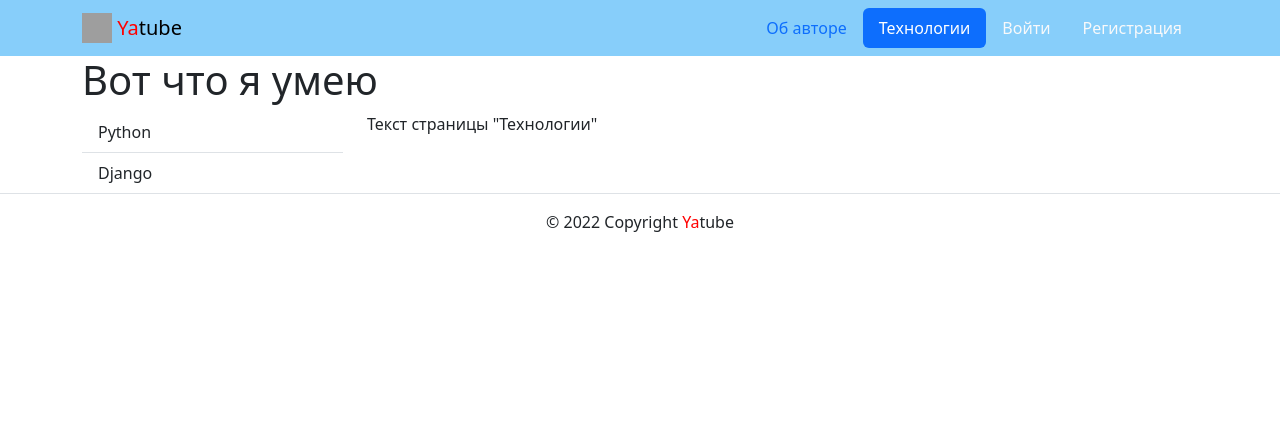
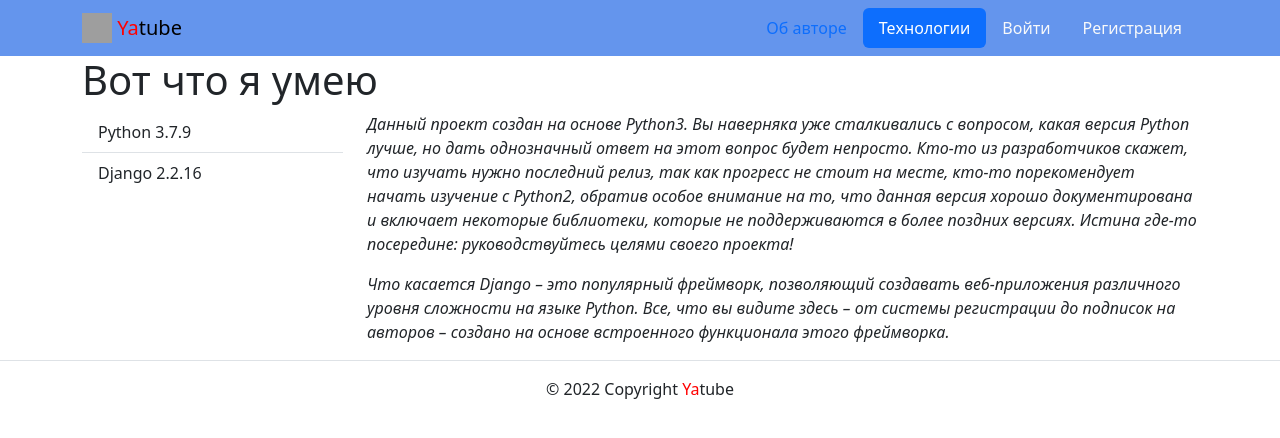
Before and after one commit to JulLevina/hw05_final, a Django app: page /about/tech/ in a window 1280 px wide. Shown: the top 438 px of the page. Run offline with Django 3.2, Linux system fonts and the light colour scheme; some libraries are stand-ins or nearby versions; grey boxes are pictures that could not be loaded.

Commit message:
Доработан файл с описанием технологий; лента дополнена постами.

```diff
--- a/yatube/templates/about/tech.html
+++ b/yatube/templates/about/tech.html
@@ -5,12 +5,25 @@
     <h1>Вот что я умею</h1>
     <aside class="col-12 col-md-3">
       <ul class="list-group list-group-flush">
-        <li class="list-group-item">Python</li>
-        <li class="list-group-item">Django</li>
+        <li class="list-group-item">Python 3.7.9</li>
+        <li class="list-group-item">Django 2.2.16</li>
       </ul>
     </aside>
     <article class="col-12 col-md-9">
-      <p>Текст страницы "Технологии"</p>
+      <i>
+        <p>Данный проект создан на основе Python3. Вы наверняка уже сталкивались с вопросом,
+        какая версия Python лучше, но дать однозначный ответ на этот вопрос будет непросто.
+        Кто-то из разработчиков скажет, что изучать нужно последний релиз, так как прогресс
+        не стоит на месте, кто-то порекомендует начать изучение с Python2, обратив особое
+        внимание на то, что данная версия хорошо документирована и включает некоторые библиотеки,
+        которые не поддерживаются в более поздних версиях.  Истина где-то посередине: руководствуйтесь
+        целями своего проекта!
+        </p>
+        <p>Что касается Django – это популярный фреймворк, позволяющий создавать веб-приложения
+          различного уровня сложности на языке Python. Все, что вы видите здесь – от системы
+          регистрации до подписок на авторов – создано на основе встроенного функционала этого фреймворка.
+        </p>
+      </i>
     </article>
   </div>
 {% endblock %}
--- a/yatube/templates/includes/article.html
+++ b/yatube/templates/includes/article.html
@@ -7,7 +7,7 @@
     </li>
     <li>Дата публикации: {{ post.pub_date|date:"d E Y" }}</li>
   </ul>
-  {% thumbnail post.image "960x339" crop="center" upscale=True as im %}
+  {% thumbnail post.image "660x339" crop="center" upscale=True as im %}
     <img class="card-img my-2" src="{{ im.url }}" />
   {% endthumbnail %}
 <p>{{ post.text|linebreaksbr }}</p>
--- a/yatube/templates/includes/header.html
+++ b/yatube/templates/includes/header.html
@@ -1,6 +1,6 @@
 {% load static %}
 {% with request.resolver_match.view_name as view_name %}
-  <nav class="navbar navbar-light" style="background-color: lightskyblue">
+  <nav class="navbar navbar-light" style="background-color: CornflowerBlue">
     <div class="container">
       <a class="navbar-brand" href="{% url 'posts:index' %}">
         <img src="{% static 'img/logo.png' %}"
--- a/yatube/templates/posts/group_list.html
+++ b/yatube/templates/posts/group_list.html
@@ -3,7 +3,9 @@
 {% block content %}
   <div class="container py-5">
     <h1>{{ group.title }}</h1>
-    <p>{{ group.description }}</p>
+    <p>
+      <i>{{ group.description|linebreaksbr }}</i>
+    </p>
     {% for post in page_obj %}
       {% include 'includes/article.html' %}
       {% if not forloop.last %}<hr>{% endif %}
--- a/yatube/templates/posts/post_detail.html
+++ b/yatube/templates/posts/post_detail.html
@@ -24,7 +24,7 @@
       </ul>
     </aside>
     <article class="col-12 col-md-9">
-      {% thumbnail user_post.image "960x339" crop="center" upscale=True as im %}
+      {% thumbnail user_post.image "660x339" crop="center" upscale=True as im %}
         <img class="card-img my-2" src="{{ im.url }}" />
       {% endthumbnail %}
     <p>{{ user_post.text|linebreaksbr }}</p>
```
